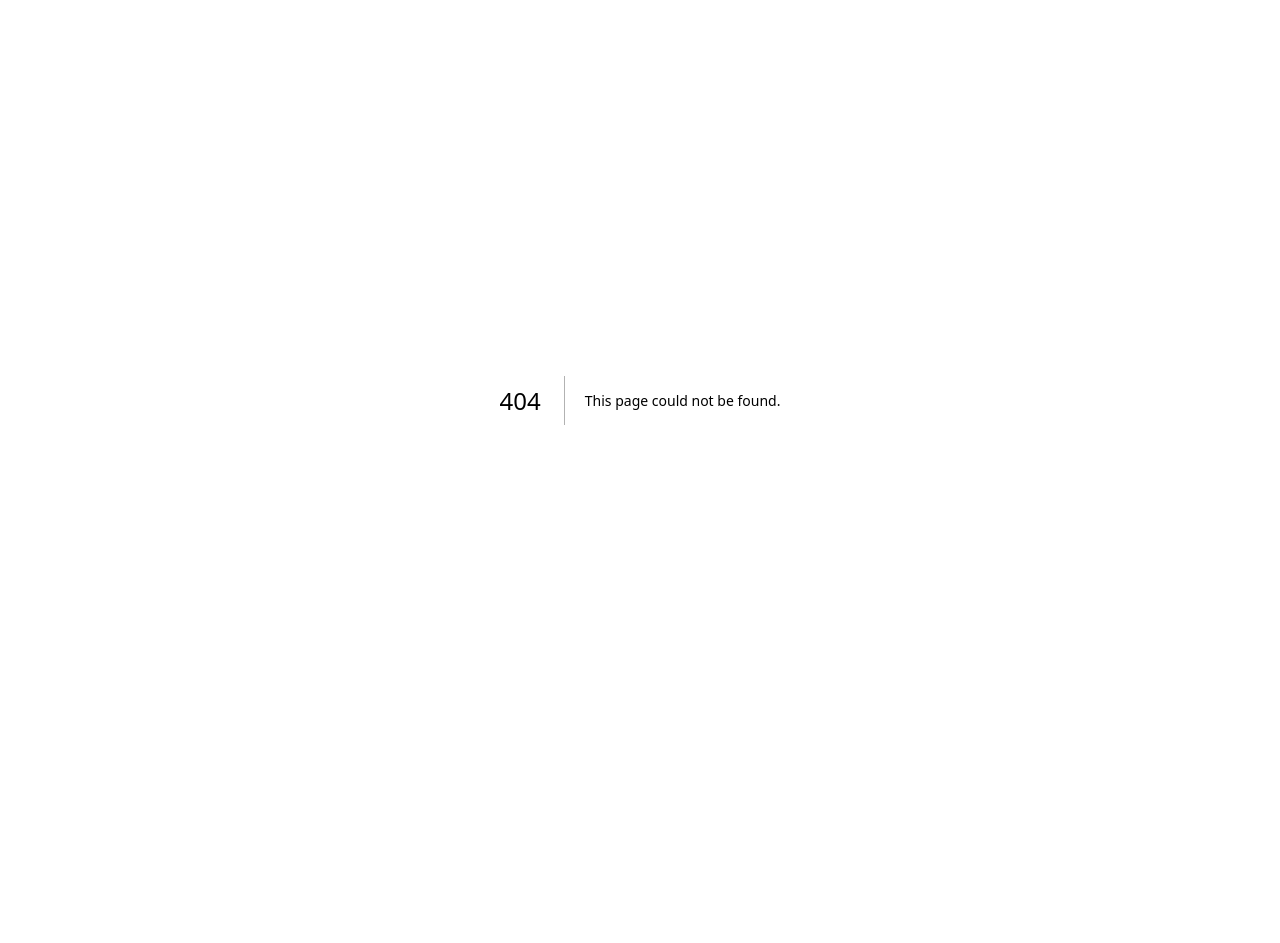
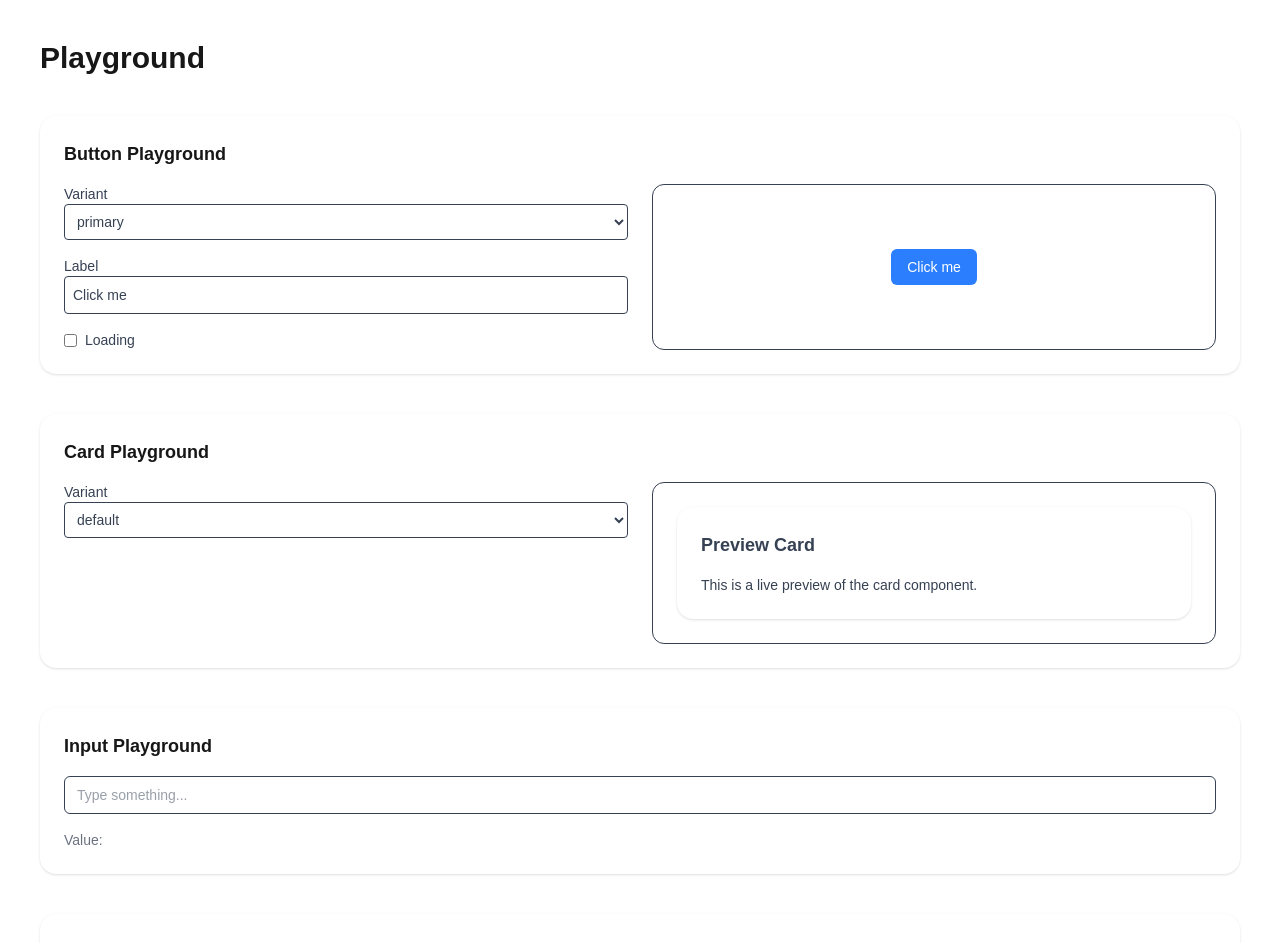
Before and after one commit to jennymakki/jenny-makki-ui, a Next.js app: page /playground in a window 1280 px wide. Before the commit this address had no page. Shown: the top 943 px of the page. Before the commit the page ends 800 px from the top, so only its background shows below. Built offline with nearby package versions, Linux system fonts and the light colour scheme.

Commit message:
started working on a playground

```diff
--- a/app/page.tsx
+++ b/app/page.tsx
@@ -28,6 +28,9 @@ export default function UISystemPage() {
         <h2 className="font-bold text-lg hidden md:block">UI System</h2>
 
         <div className="flex md:flex-col gap-4 overflow-x-auto text-sm text-gray-600">
+          <a href="/playground" className="hover:text-black whitespace-nowrap">
+  Playground
+</a>
           <a href="#buttons" className="hover:text-black whitespace-nowrap">
             Buttons
           </a>
--- /dev/null
+++ b/app/playground/page.tsx
@@ -0,0 +1,20 @@
+"use client";
+
+import { Button, Card } from "@/src/components/ui";
+import ButtonPlayground from "@/src/components/ui/button/ButtonPlayground";
+import CardPlayground from "@/src/components/ui/card/CardPlayground";
+import InputPlayground from "@/src/components/ui/input/InputPlayground";
+import ModalPlayground from "@/src/components/ui/modal/ModalPlayground";
+
+export default function PlaygroundPage() {
+  return (
+    <main className="p-10 space-y-10">
+      <h1 className="text-3xl font-bold">Playground</h1>
+
+      <ButtonPlayground />
+      <CardPlayground />
+      <InputPlayground />
+      <ModalPlayground />
+    </main>
+  );
+}
--- /dev/null
+++ b/src/components/ui/button/ButtonPlayground.tsx
@@ -0,0 +1,64 @@
+"use client";
+
+import { useState } from "react";
+import { Button, Card } from "@/src/components/ui";
+
+export default function ButtonPlayground() {
+  const [variant, setVariant] = useState("primary");
+  const [loading, setLoading] = useState(false);
+  const [label, setLabel] = useState("Click me");
+
+  return (
+    <Card>
+      <Card.Header>Button Playground</Card.Header>
+
+      <Card.Body>
+        <div className="grid md:grid-cols-2 gap-6">
+
+          {/* Controls */}
+          <div className="space-y-4">
+            <div>
+              <p className="text-sm">Variant</p>
+              <select
+                value={variant}
+                onChange={(e) => setVariant(e.target.value)}
+                className="border p-2 rounded w-full"
+              >
+                <option value="primary">primary</option>
+                <option value="secondary">secondary</option>
+                <option value="ghost">ghost</option>
+                <option value="danger">danger</option>
+              </select>
+            </div>
+
+            <div>
+              <p className="text-sm">Label</p>
+              <input
+                value={label}
+                onChange={(e) => setLabel(e.target.value)}
+                className="border p-2 rounded w-full"
+              />
+            </div>
+
+            <label className="flex items-center gap-2">
+              <input
+                type="checkbox"
+                checked={loading}
+                onChange={() => setLoading(!loading)}
+              />
+              Loading
+            </label>
+          </div>
+
+          {/* Preview */}
+          <div className="flex items-center justify-center border rounded-xl p-6">
+            <Button variant={variant as any} loading={loading}>
+              {label}
+            </Button>
+          </div>
+
+        </div>
+      </Card.Body>
+    </Card>
+  );
+}
--- /dev/null
+++ b/src/components/ui/card/CardPlayground.tsx
@@ -0,0 +1,46 @@
+"use client";
+
+import { useState } from "react";
+import { Card, Button } from "@/src/components/ui";
+
+export default function CardPlayground() {
+  const [variant, setVariant] = useState("default");
+
+  return (
+    <Card>
+      <Card.Header>Card Playground</Card.Header>
+
+      <Card.Body>
+        <div className="grid md:grid-cols-2 gap-6">
+
+          {/* Controls */}
+          <div className="space-y-4">
+            <div>
+              <p className="text-sm">Variant</p>
+              <select
+                value={variant}
+                onChange={(e) => setVariant(e.target.value)}
+                className="border p-2 rounded w-full"
+              >
+                <option value="default">default</option>
+                <option value="outlined">outlined</option>
+                <option value="elevated">elevated</option>
+              </select>
+            </div>
+          </div>
+
+          {/* Preview */}
+          <div className="border rounded-xl p-6">
+            <Card variant={variant as any}>
+              <Card.Header>Preview Card</Card.Header>
+              <Card.Body>
+                This is a live preview of the card component.
+              </Card.Body>
+            </Card>
+          </div>
+
+        </div>
+      </Card.Body>
+    </Card>
+  );
+}
--- /dev/null
+++ b/src/components/ui/input/InputPlayground.tsx
@@ -0,0 +1,28 @@
+"use client";
+
+import { useState } from "react";
+import { Input, Card } from "@/src/components/ui";
+
+export default function InputPlayground() {
+  const [value, setValue] = useState("");
+
+  return (
+    <Card>
+      <Card.Header>Input Playground</Card.Header>
+
+      <Card.Body>
+        <div className="space-y-4">
+          <Input
+            value={value}
+            onChange={(e) => setValue(e.target.value)}
+            placeholder="Type something..."
+          />
+
+          <p className="text-sm text-gray-500">
+            Value: {value}
+          </p>
+        </div>
+      </Card.Body>
+    </Card>
+  );
+}
--- /dev/null
+++ b/src/components/ui/modal/ModalPlayground.tsx
@@ -0,0 +1,33 @@
+"use client";
+
+import { useState } from "react";
+import {
+  Modal,
+  ModalHeader,
+  ModalBody,
+  ModalFooter,
+  Button,
+  Card,
+} from "@/src/components/ui";
+
+export default function ModalPlayground() {
+  const [open, setOpen] = useState(false);
+
+  return (
+    <Card>
+      <Card.Header>Modal Playground</Card.Header>
+
+      <Card.Body>
+        <Button onClick={() => setOpen(true)}>Open modal</Button>
+
+        <Modal open={open} onClose={() => setOpen(false)}>
+          <ModalHeader>Example</ModalHeader>
+          <ModalBody>This is a modal</ModalBody>
+          <ModalFooter>
+            <Button onClick={() => setOpen(false)}>Close</Button>
+          </ModalFooter>
+        </Modal>
+      </Card.Body>
+    </Card>
+  );
+}
```
